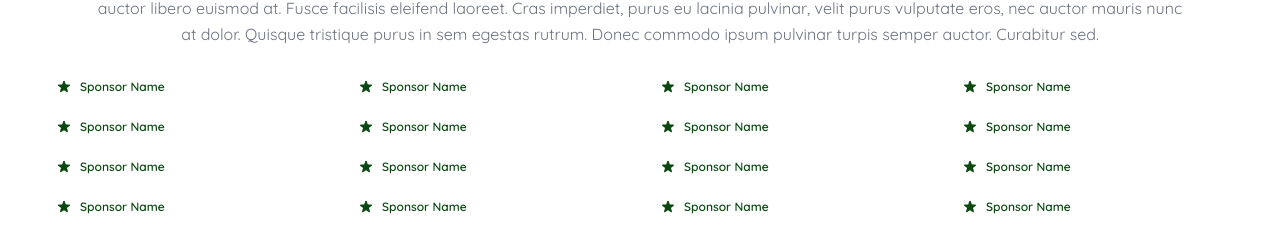
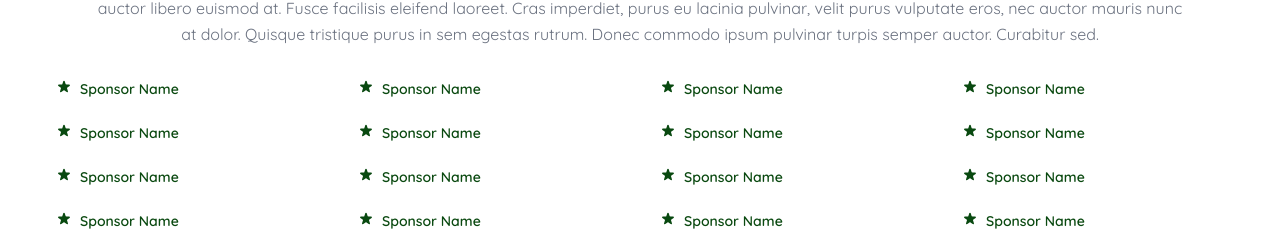
Before and after one commit to ChristopherChifor/tc-site, a Vue app: page /programs/sponsors in a window 1280 px wide. Shown: the part 575-806 px from the top of the page. Built offline with nearby package versions, Linux system fonts and the light colour scheme; what @tailwindcss/typography would draw is missing.

Commit message:
touch ups on sponsors

```diff
--- a/src/views/about/policies/index.vue
+++ b/src/views/about/policies/index.vue
@@ -1,9 +1,12 @@
 <template>
-  <Header title="about/policies" />
+  <Header
+    title="Policies"
+    description="Lorem ipsum dolor sit amet, consectetur adipiscing elit. Senectus molestie congue sit consectetur metus consectetur montes, amet."
+  />
 
   <!-- Container -->
   <Container>
-    <div class="grid gap-7">
+    <div class="grid gap-7 ml-8">
       <div v-for="value in values" :key="value" class="flex items-center">
         <img src="@/assets/icons/document-icon.svg " alt="" />
         <h3 class="text-xl text-center mb-0 ml-2">{{ value }}</h3>
--- a/src/views/programs/sponsors/index.vue
+++ b/src/views/programs/sponsors/index.vue
@@ -3,8 +3,6 @@
     title="Sponsors"
     description="Lorem ipsum dolor sit amet, consectetur adipiscing elit. Senectus molestie congue sit consectetur metus consectetur montes, amet."
   />
-
-
 
   <Container>
     <h2 class="text-center font-bold -mt-5">A Shoutout To Our 2022 Sponsors</h2>
@@ -21,7 +19,7 @@
         <div v-for="name in Sponsors" :key="name" class="flex">
           <div class="flex">
             <img src="@/assets/icons/star.svg" alt="" class="w-4 h-4" />
-            <h3 class="text-xs text-center ml-2 text-accent">{{ name }}</h3>
+            <h3 class="text-sm text-center ml-2 text-accent">{{ name }}</h3>
           </div>
         </div>
       </div>
@@ -29,7 +27,7 @@
         <div v-for="name in Sponsors" :key="name" class="flex">
           <div class="flex">
             <img src="@/assets/icons/star.svg" alt="" class="w-4 h-4" />
-            <h3 class="text-xs text-center ml-2 text-accent">{{ name }}</h3>
+            <h3 class="text-sm text-center ml-2 text-accent">{{ name }}</h3>
           </div>
         </div>
       </div>
@@ -37,7 +35,7 @@
         <div v-for="name in Sponsors" :key="name" class="flex">
           <div class="flex">
             <img src="@/assets/icons/star.svg" alt="" class="w-4 h-4" />
-            <h3 class="text-xs text-center ml-2 text-accent">{{ name }}</h3>
+            <h3 class="text-sm text-center ml-2 text-accent">{{ name }}</h3>
           </div>
         </div>
       </div>
@@ -45,7 +43,7 @@
         <div v-for="name in Sponsors" :key="name" class="flex">
           <div class="flex">
             <img src="@/assets/icons/star.svg" alt="" class="w-4 h-4" />
-            <h3 class="text-xs text-center ml-2 text-accent">{{ name }}</h3>
+            <h3 class="text-sm text-center ml-2 text-accent">{{ name }}</h3>
           </div>
         </div>
       </div>
```
